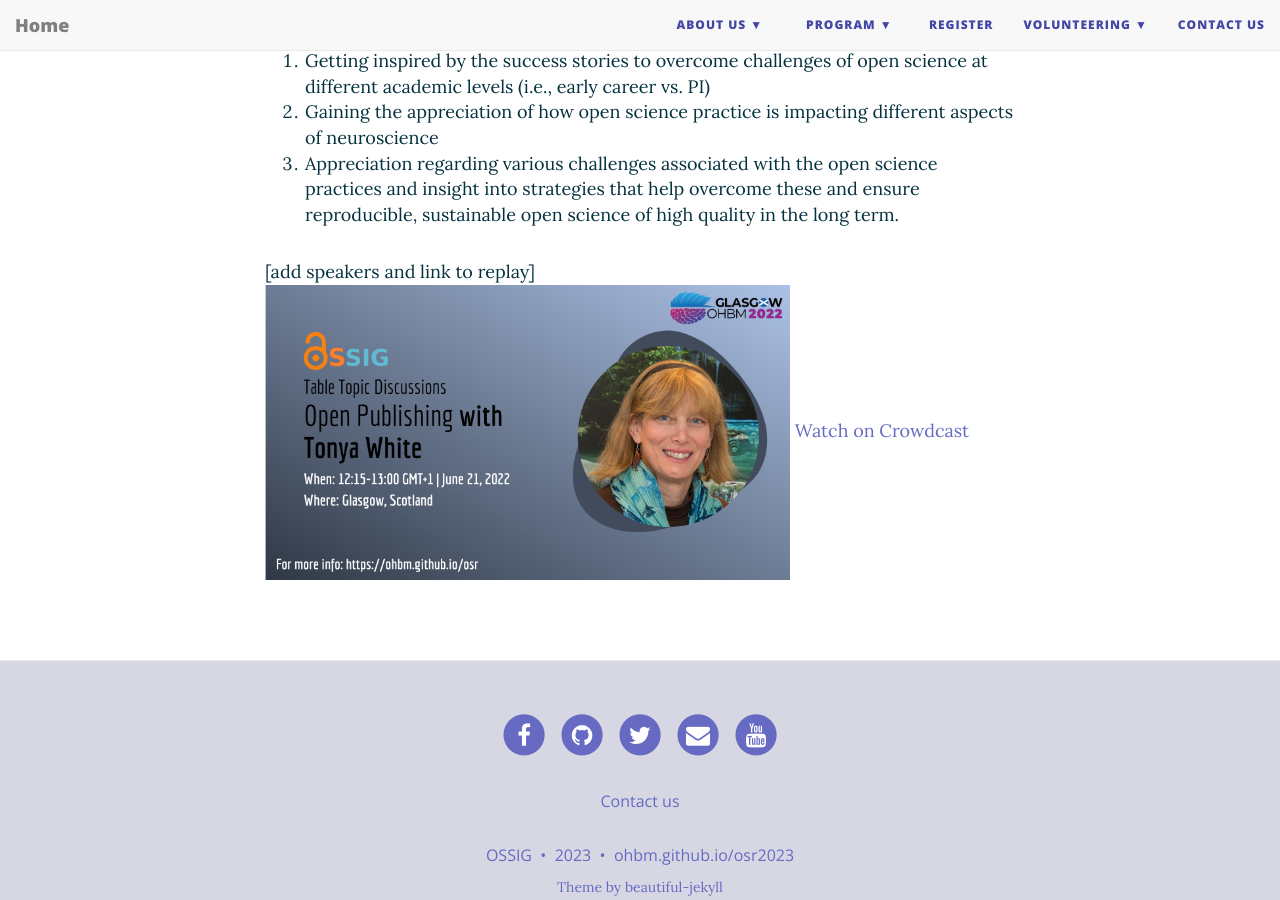
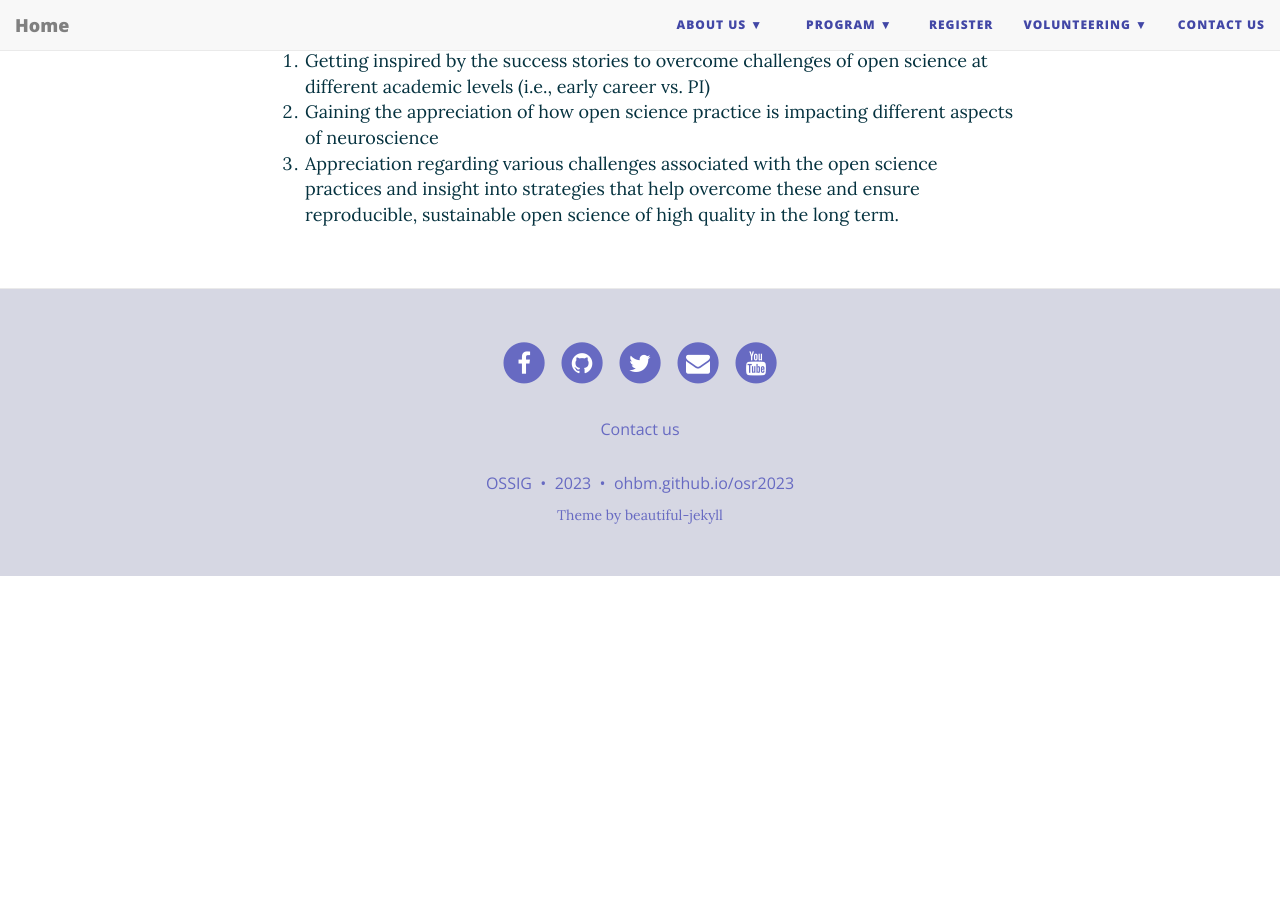
Before and after one commit to ohbm/osr2023, a Jekyll site: the page built from symposium.md, in a window 1280 px wide and 900 px high, scrolled down 2084 px. Built offline with Jekyll 4.4.1, drawn with Linux system fonts in a browser that asks for light colours; nearby versions of some CDN libraries; after the commit the page ends 2660 px from its top, so only the background shows below that.

Commit message:
Update symposium.md

```diff
--- a/symposium.md
+++ b/symposium.md
@@ -36,7 +36,3 @@
 1. Getting inspired by the success stories to overcome challenges of open science at different academic levels (i.e., early career vs. PI)
 2. Gaining the appreciation of how open science practice is impacting different aspects of neuroscience
 3. Appreciation regarding various challenges associated with the open science practices and insight into strategies that help overcome these and ensure reproducible, sustainable open science of high quality in the long term.
-
-[add speakers and link to replay]
-<img src="../img/ads/tabletalks/1.png" width="70%">
-[Watch on Crowdcast](https://www.crowdcast.io/os-sig)
```
